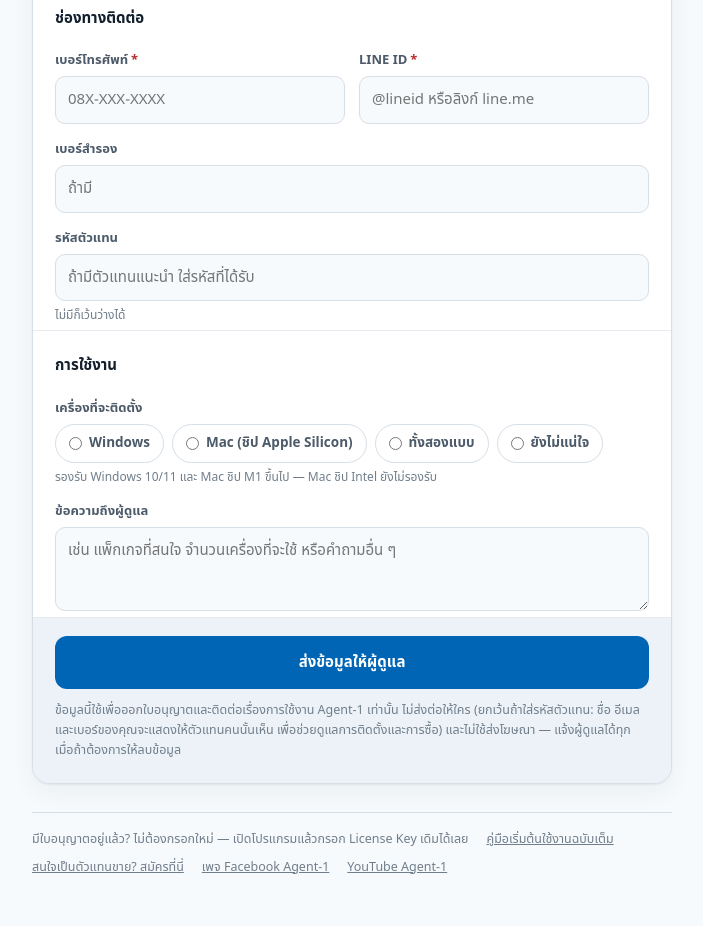
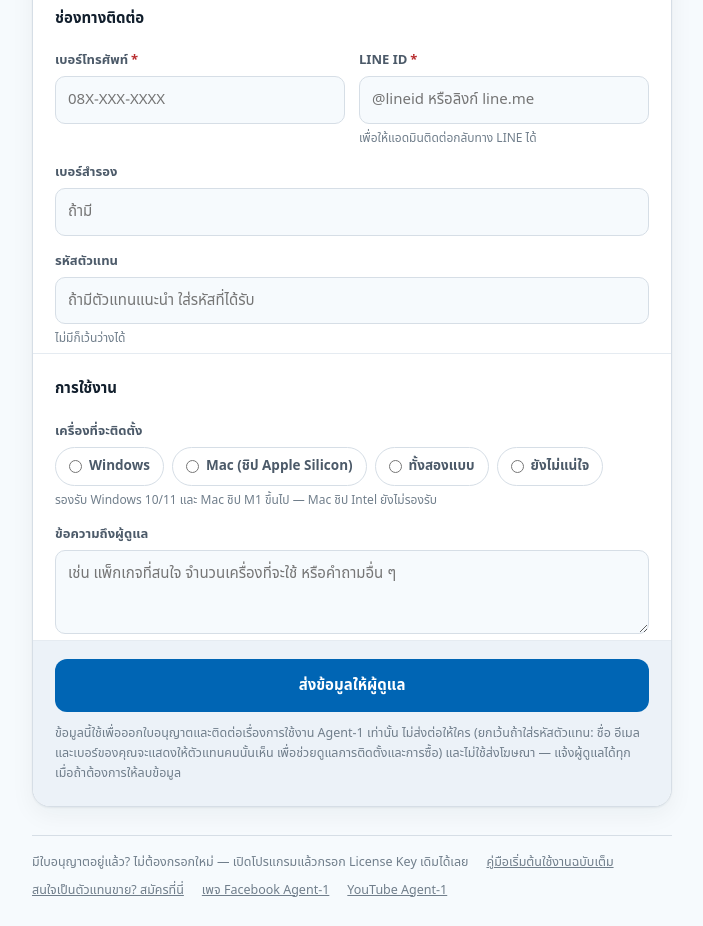
Before and after one commit to mister-1/agent-1-releases, a plain HTML site: page register.html in a window 1280 px wide. Shown: the part 1540-2466 px from the top of the page, without its empty margins (288-991 px from the left). Drawn offline with Linux system fonts and the light colour scheme.

Commit message:
docs: อัปเดตหน้าลงทะเบียนลูกค้า (รุ่น 0.443.0)

```diff
--- a/register.html
+++ b/register.html
@@ -595,6 +595,7 @@ footer a { color: inherit; }
         <div class="field">
           <label for="contact_line">LINE ID<span class="req">*</span></label>
           <input type="text" id="contact_line" name="contact_line" maxlength="200" required placeholder="@lineid หรือลิงก์ line.me">
+          <span class="hint">เพื่อให้แอดมินติดต่อกลับทาง LINE ได้</span>
         </div>
       </div>
       <div class="field">
```
